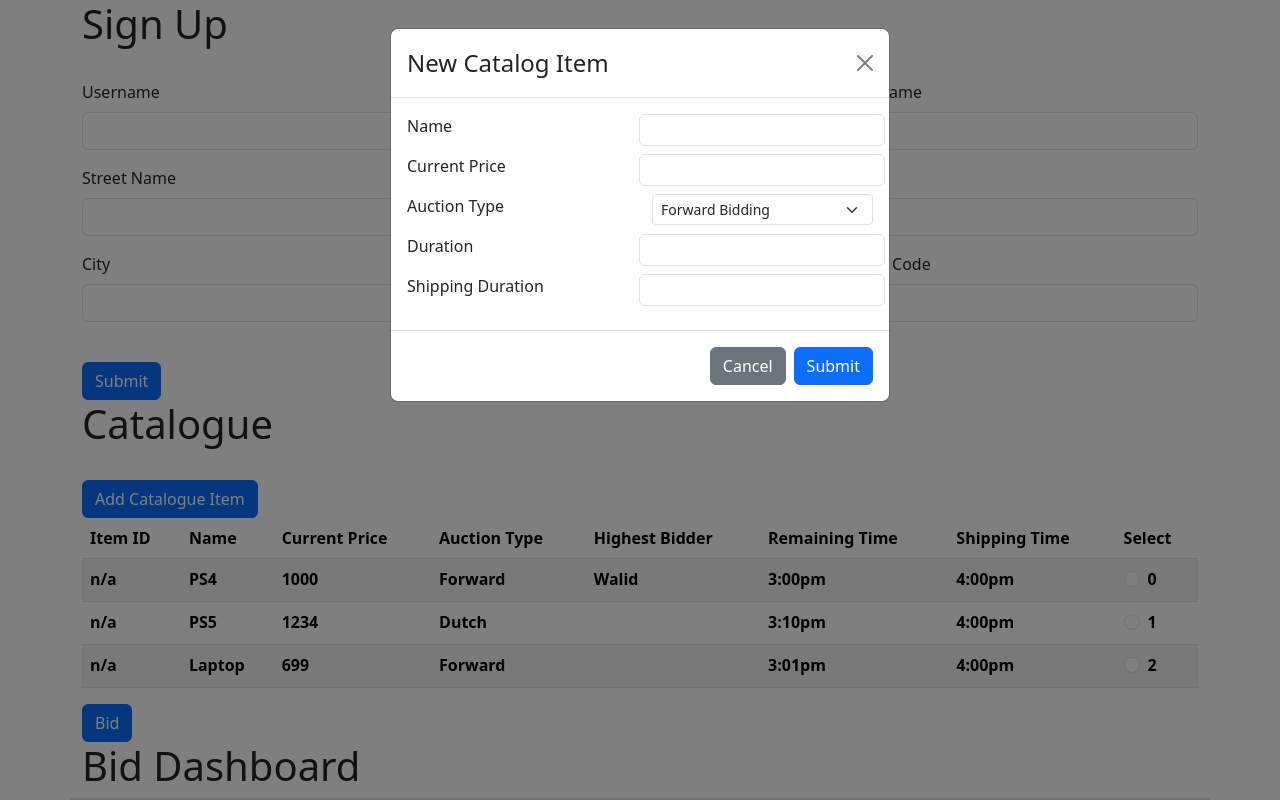
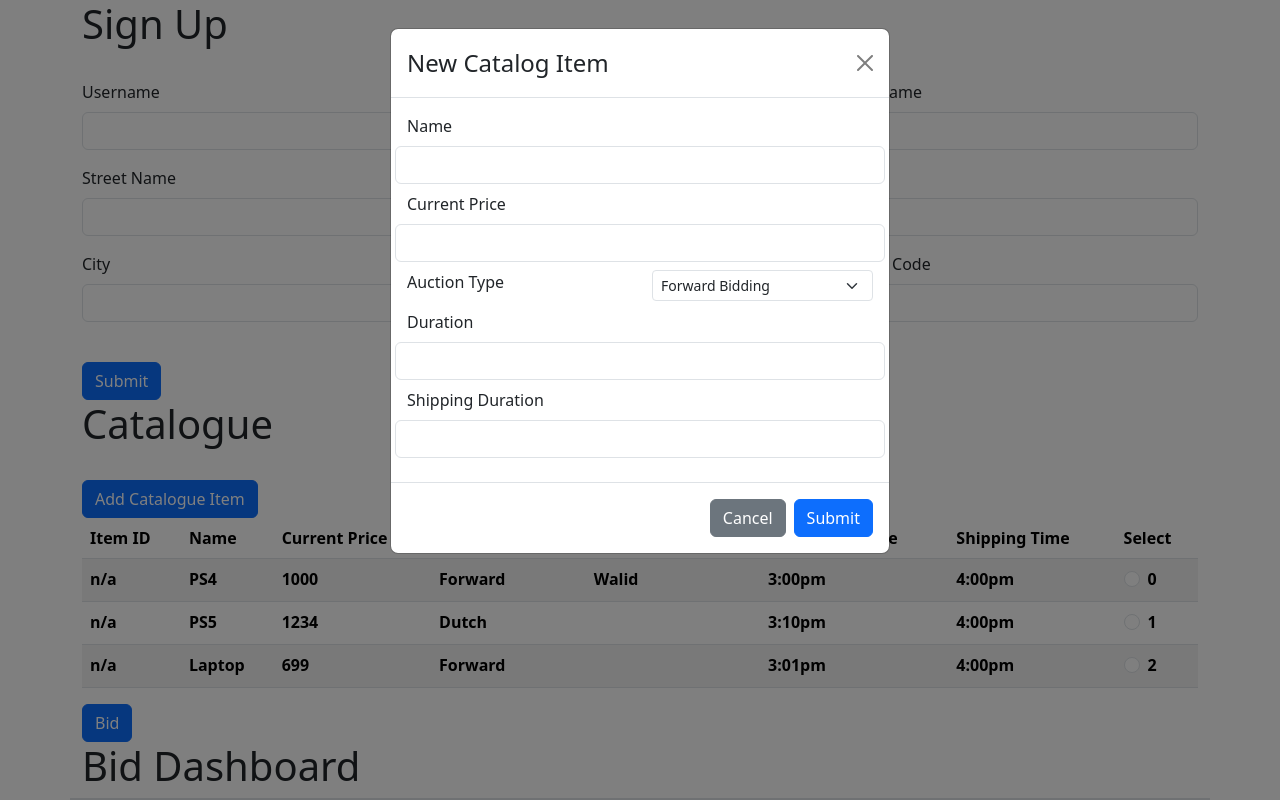
Before and after one commit to ErikaGrandy/E-CommerceAuctionSite-4413, a React (Create React App) app in the folder frontend/: page / in a window 1280 px wide. Both pictures are taken after a click on the button "Add Catalogue Item". Shown: the top 800 px of the page. Built offline with nearby package versions, Linux system fonts and the light colour scheme.

Commit message:
Axios Post Request for Catalog

```diff
--- a/frontend/package.json
+++ b/frontend/package.json
@@ -6,6 +6,7 @@
     "@testing-library/jest-dom": "^5.17.0",
     "@testing-library/react": "^13.4.0",
     "@testing-library/user-event": "^13.5.0",
+    "axios": "^1.6.1",
     "bootstrap": "^5.3.2",
     "react": "^18.2.0",
     "react-bootstrap": "^2.9.1",
--- a/frontend/src/Catalogue/CatItemMenu.js
+++ b/frontend/src/Catalogue/CatItemMenu.js
@@ -1,5 +1,5 @@
 import React from "react";
-
+import axios from "axios"
 import { useState } from "react";
 import Button from "react-bootstrap/Button";
 import Modal from "react-bootstrap/Modal";
@@ -7,30 +7,55 @@ import Form from "react-bootstrap/Form";
 import { Row, Col } from "react-bootstrap";
 
 function CatItemMenu() {
+  const [formValue, setformValue] = useState({
+	name: '',
+    currentPrice: '',
+    auctionType: '',
+    duration: '',
+    shippingDuration: '',
+  });
+  const handleChange = (event) => {
+	  setformValue({
+			 ...formValue,
+			 [event.target.name]:event.target.value // identifies the name, and its value from the form
+		  });
+  }
   const [show, setShow] = useState(false);
 
   const handleClose = () => setShow(false);
   const handleShow = () => setShow(true);
+
+
+  const handleSubmit = event => {
+	  // maybe first validate entries and data from the formvalue
+  axios.post('http://localhost:8080/BidSphere/Catalog/add', { formValue })
+      .then(res=>{
+        console.log(res);
+        console.log(res.data);
+        window.location = "/retrieve" //This line of code will redirect you once the submission is succeed
+      })
+
+  };
+
 
   return (
     <>
       <Button variant="primary" onClick={handleShow}>
         Add Catalogue Item
       </Button>
-
       <Modal show={show} onHide={handleClose}>
         <Modal.Header closeButton>
           <Modal.Title>New Catalog Item</Modal.Title>
         </Modal.Header>
         <Modal.Body>
-          <Form>
+          <Form onSubmit={handleSubmit}>
             <Row className="mb-2">
               <Form.Label as={Col}>Name</Form.Label>
-              <Form.Control as={Col} type="text" />
+              <Form.Control  type="text" name="name" defaultValue={formValue.name} onChange={handleChange} />
             </Row>
             <Row className="mb-2">
               <Form.Label as={Col}>Current Price</Form.Label>
-              <Form.Control as={Col} type="text" />
+              <Form.Control type="text" name="currentPrice" defaultValue={formValue.currentPrice} onChange={handleChange}/>
             </Row>
             <Row className="mb-2">
               <Form.Label as={Col}>Auction Type</Form.Label>
@@ -43,11 +68,11 @@ function CatItemMenu() {
             </Row>
             <Row className="mb-2">
               <Form.Label as={Col}>Duration</Form.Label>
-              <Form.Control as={Col} type="text" />
+              <Form.Control  type="text" name="duration" defaultValue={formValue.duration} onChange={handleChange}/>
             </Row>
             <Row className="mb-2">
               <Form.Label as={Col}>Shipping Duration</Form.Label>
-              <Form.Control as={Col} type="text" />
+              <Form.Control  type="text" name="shippingDuration" defaultValue={formValue.shippingDuration} onChange={handleChange}/>
             </Row>
           </Form>
         </Modal.Body>
@@ -55,7 +80,7 @@ function CatItemMenu() {
           <Button variant="secondary" onClick={handleClose}>
             Cancel
           </Button>
-          <Button variant="primary" onClick={handleClose}>
+          <Button variant="primary" onClick={handleSubmit}>
             Submit
           </Button>
         </Modal.Footer>
```
Also changed, not shown: 1 other file (tests, documents, lock files or other folders).
